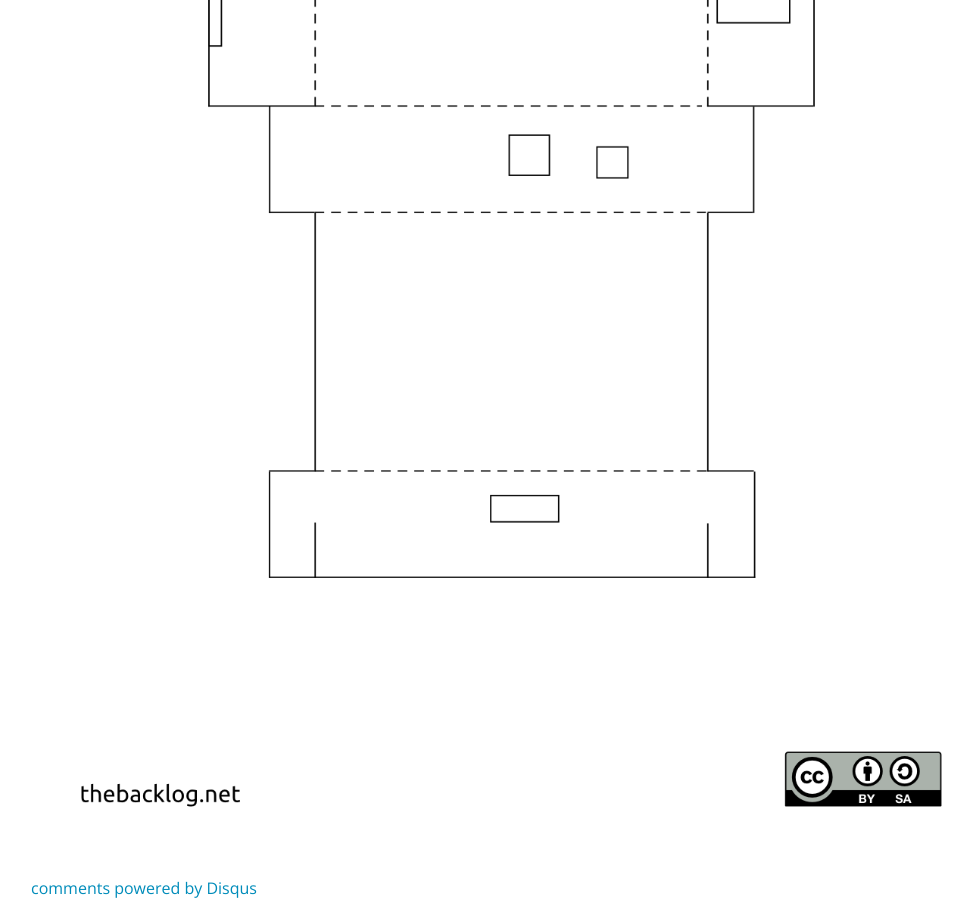
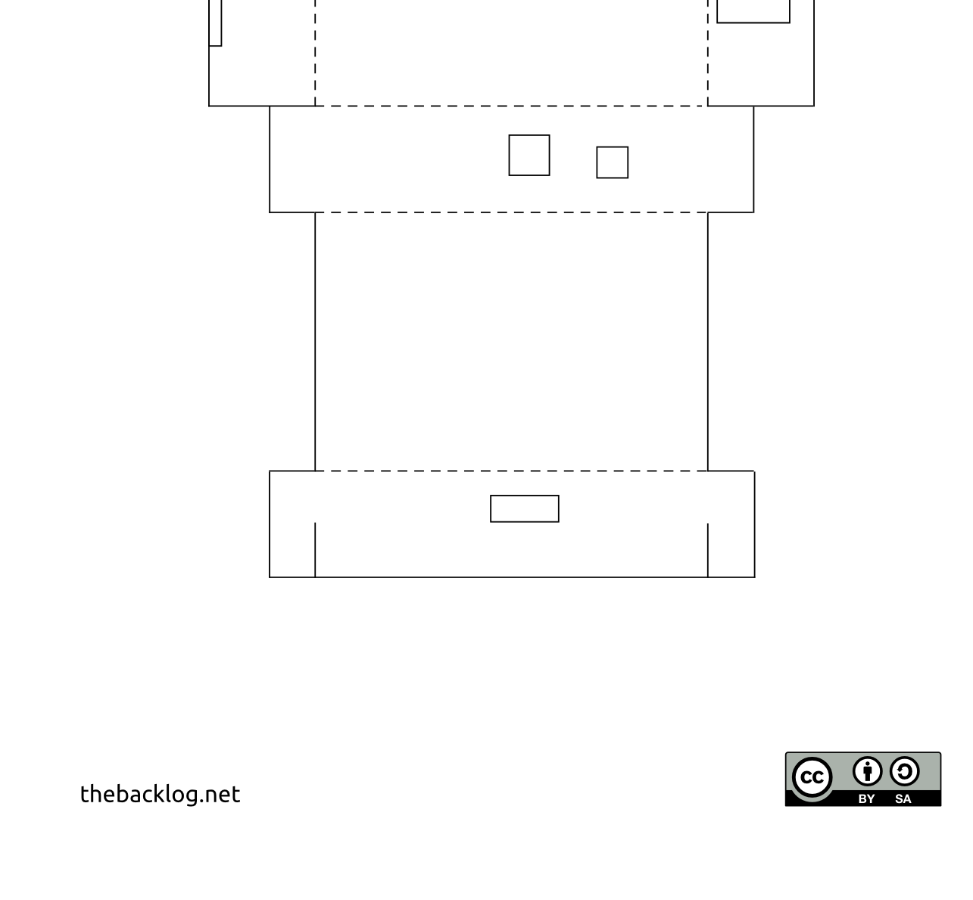
Before and after one commit to dirkcuys/thebacklog, a Jekyll site: the page built from projects/_posts/2013-10-18-pibox-2.md, in a window 1280 px wide and 900 px high, scrolled down 1921 px. Shown: the whole window, without its empty margins (124-1097 px from the left). Built offline with Jekyll 4.4.1, drawn with Linux system fonts in a browser that asks for light colours; nearby versions of some CDN libraries; comment, search, counter and statistics services are not loaded; after the commit the page ends 2797 px from its top, so only the background shows below that.

Commit message:
Remove disqus comments

```diff
--- a/_layouts/post.html
+++ b/_layouts/post.html
@@ -11,9 +11,3 @@
     {{ content }}
   </div>
 </div>
-
-<div class="row">
-  <div class="large-12 columns">
-    {% include disqus.html %}
-  </div>
-</div>
```
